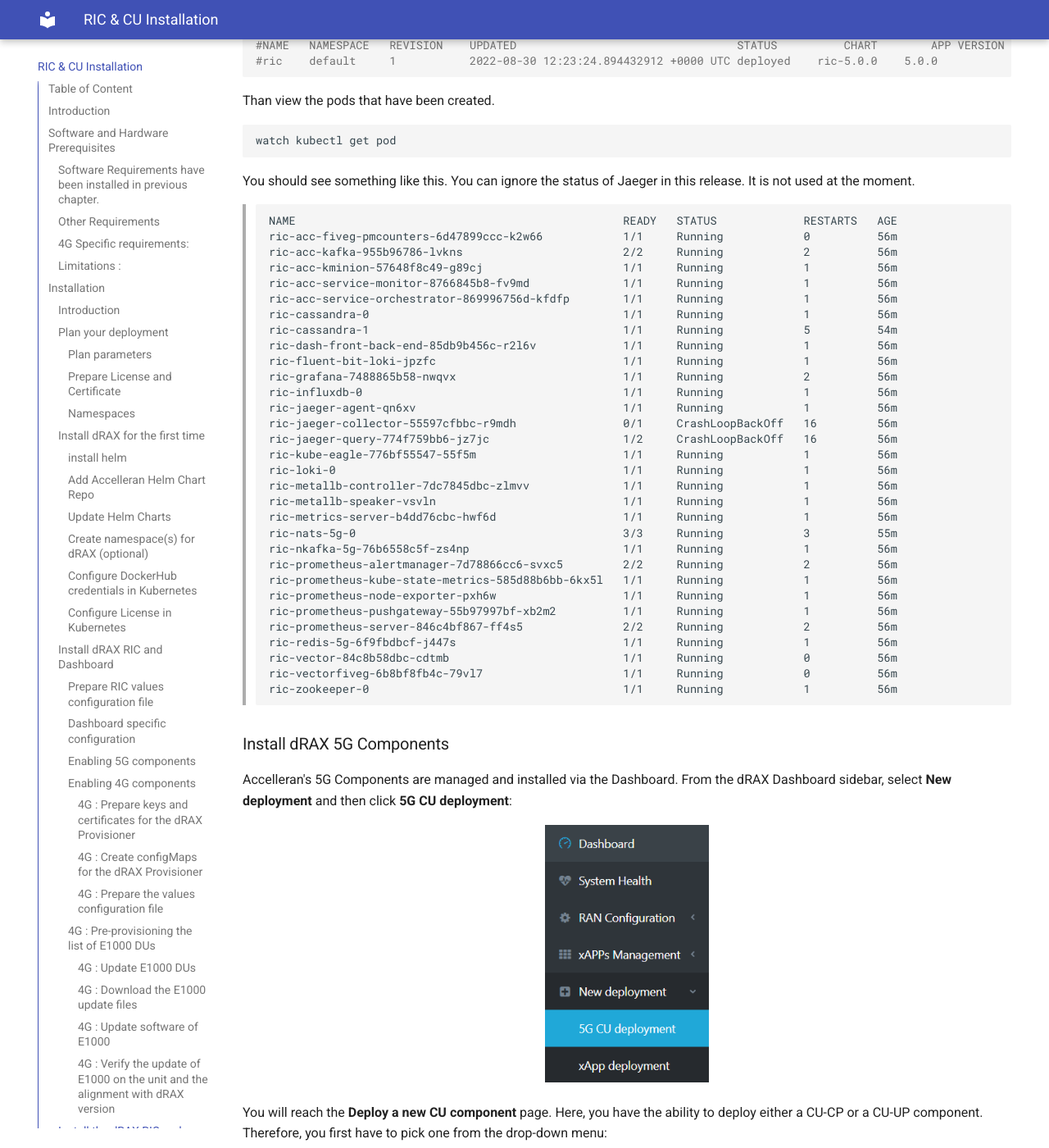
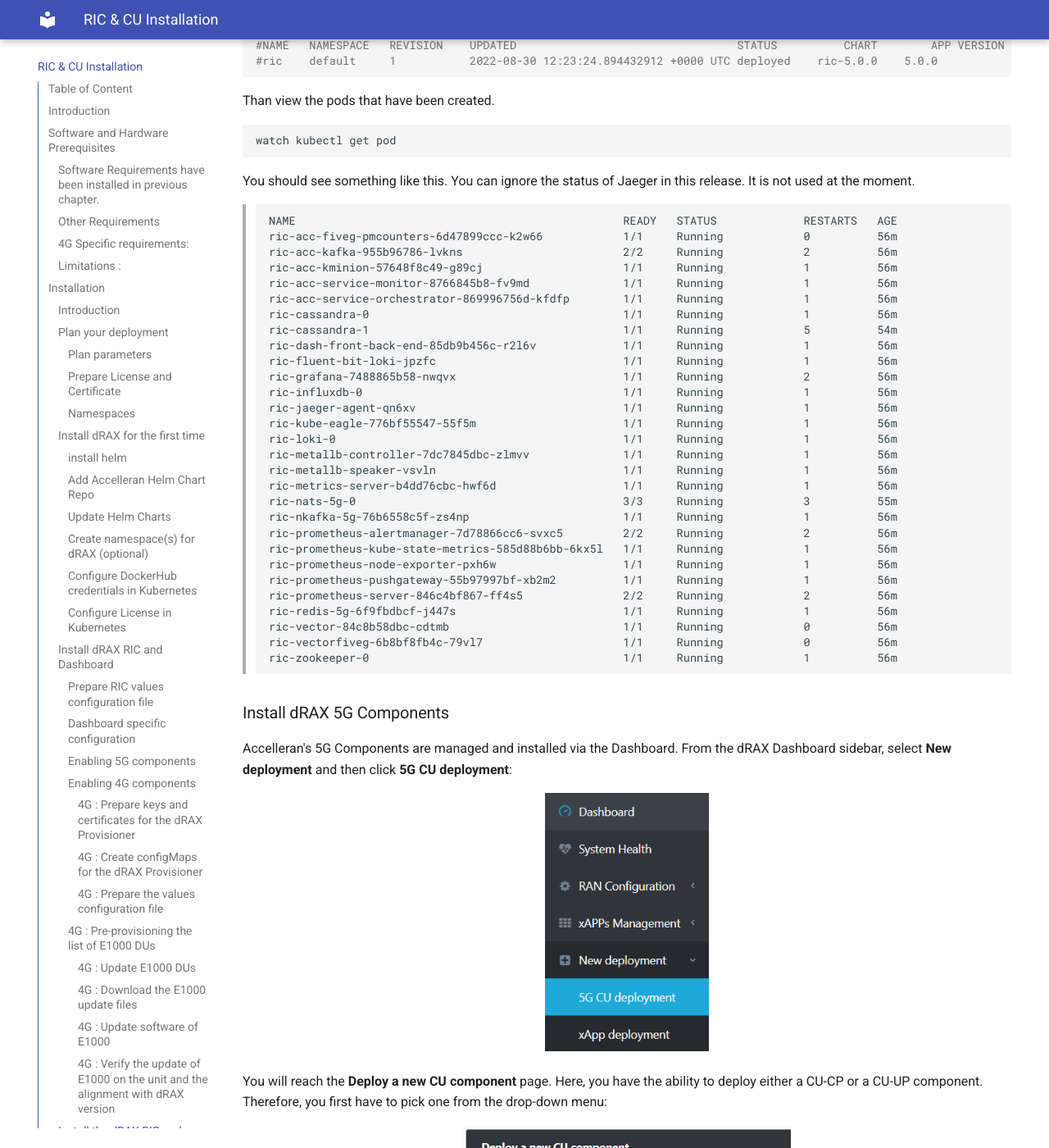
Before and after one commit to accelleran/drax-docs, an MkDocs documentation site: the page built from docs/drax-install/index.md, in a window 1280 px wide and 1400 px high, scrolled down 13585 px. Shown: the whole window at 82% size. Built offline with MkDocs 1.6.1 and Material for MkDocs 9.7.7, drawn with Linux system fonts in a browser that asks for light colours; the version menu is left out.

Commit message:
Update index.md

```diff
--- a/docs/drax-install/index.md
+++ b/docs/drax-install/index.md
@@ -576,8 +576,6 @@ You should see something like this. You can ignore the status of Jaeger in this
 > ric-grafana-7488865b58-nwqvx                         1/1     Running            2          56m
 > ric-influxdb-0                                       1/1     Running            1          56m
 > ric-jaeger-agent-qn6xv                               1/1     Running            1          56m
-> ric-jaeger-collector-55597cfbbc-r9mdh                0/1     CrashLoopBackOff   16         56m
-> ric-jaeger-query-774f759bb6-jz7jc                    1/2     CrashLoopBackOff   16         56m
 > ric-kube-eagle-776bf55547-55f5m                      1/1     Running            1          56m
 > ric-loki-0                                           1/1     Running            1          56m
 > ric-metallb-controller-7dc7845dbc-zlmvv              1/1     Running            1          56m
```
